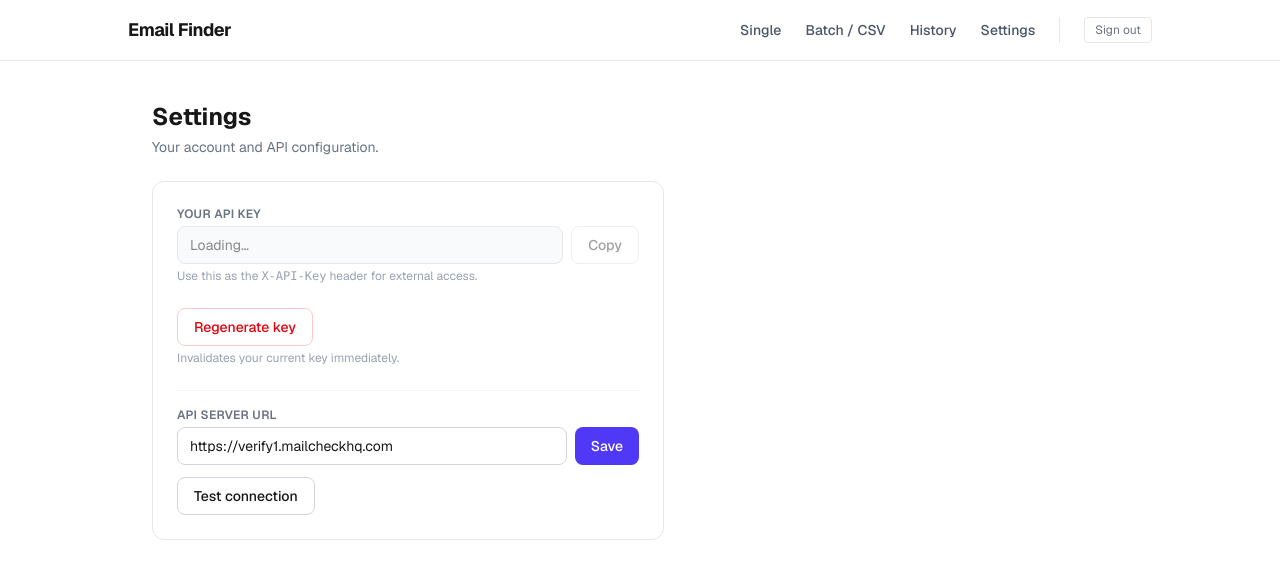
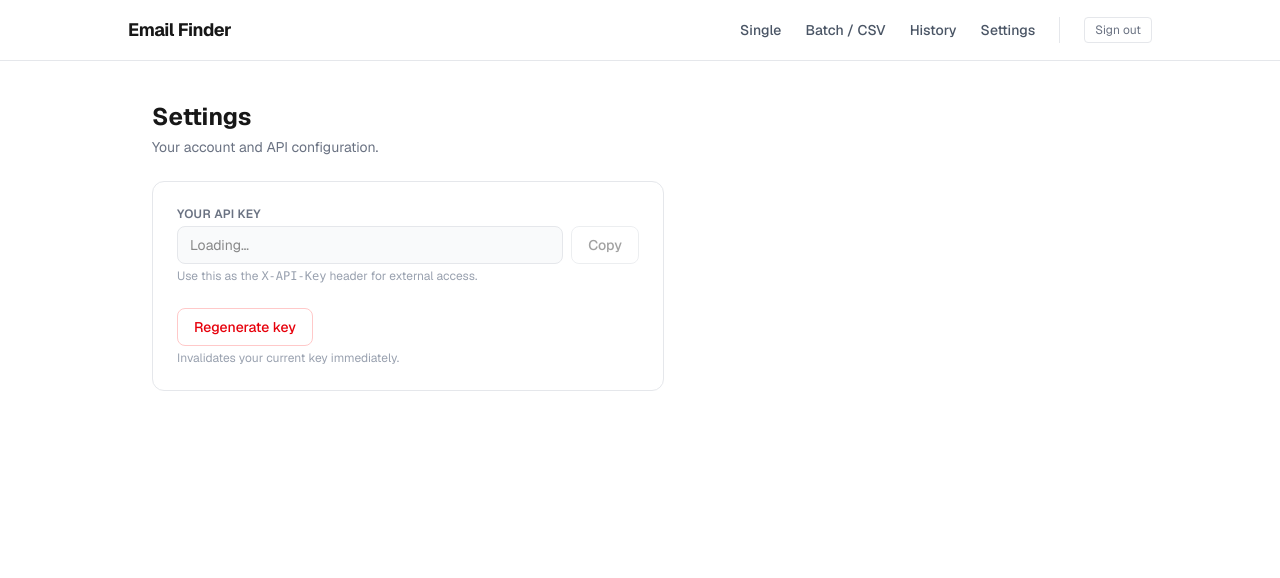
Before and after one commit to rmarkonabor/email-enumeration, a Next.js app in the folder webapp/: page /settings in a window 1280 px wide. Shown: the top 578 px of the page. Built offline with nearby package versions, Linux system fonts and the light colour scheme.

Commit message:
Remove API server URL from settings — auto-configured internally
https://claude.ai/code/session_01RfJL2tKBcvvWq86Q19AWfL

```diff
--- a/webapp/app/settings/page.tsx
+++ b/webapp/app/settings/page.tsx
@@ -5,19 +5,11 @@ import { createClient } from "@/lib/supabase/client";
 
 export default function SettingsPage() {
   const [apiKey, setApiKey] = useState("");
-  const [baseUrl, setBaseUrl] = useState("");
   const [copied, setCopied] = useState(false);
-  const [urlSaved, setUrlSaved] = useState(false);
   const [regenerating, setRegenerating] = useState(false);
-  const [testing, setTesting] = useState(false);
-  const [testResult, setTestResult] = useState<{ ok: boolean; message: string } | null>(null);
   const supabase = createClient();
 
   useEffect(() => {
-    setBaseUrl(
-      localStorage.getItem("ef_base_url") ||
-      "https://verify1.mailcheckhq.com"
-    );
     loadApiKey();
   }, []);
 
@@ -54,28 +46,6 @@ export default function SettingsPage() {
       localStorage.setItem("ef_api_key", newKey);
     }
     setRegenerating(false);
-  }
-
-  function saveBaseUrl() {
-    localStorage.setItem("ef_base_url", baseUrl.trim().replace(/\/$/, ""));
-    setUrlSaved(true);
-    setTimeout(() => setUrlSaved(false), 2000);
-  }
-
-  async function testConnection() {
-    setTesting(true);
-    setTestResult(null);
-    const url = (baseUrl.trim().replace(/\/$/, "") || localStorage.getItem("ef_base_url") || "");
-    try {
-      const res = await fetch(`${url}/health`);
-      setTestResult(res.ok
-        ? { ok: true, message: "Connected successfully." }
-        : { ok: false, message: `Server returned HTTP ${res.status}` });
-    } catch (e: unknown) {
-      setTestResult({ ok: false, message: e instanceof Error ? e.message : "Connection failed" });
-    } finally {
-      setTesting(false);
-    }
   }
 
   return (
@@ -115,38 +85,6 @@ export default function SettingsPage() {
           </button>
           <p className="text-xs text-gray-400 mt-1">Invalidates your current key immediately.</p>
         </div>
-
-        <div className="pt-4 border-t border-gray-100 space-y-3">
-          <div>
-            <label className="block text-xs font-semibold text-gray-500 uppercase tracking-wide mb-1">API Server URL</label>
-            <div className="flex gap-2">
-              <input
-                className="flex-1 border border-gray-300 rounded-lg px-3 py-2 text-sm outline-none focus:border-indigo-500 transition-colors"
-                value={baseUrl}
-                onChange={e => setBaseUrl(e.target.value)}
-                placeholder="https://verify1.mailcheckhq.com"
-              />
-              <button
-                onClick={saveBaseUrl}
-                className="px-4 py-2 bg-indigo-600 text-white rounded-lg text-sm font-medium hover:bg-indigo-700 transition-colors"
-              >
-                {urlSaved ? "Saved!" : "Save"}
-              </button>
-            </div>
-          </div>
-          <button
-            onClick={testConnection}
-            disabled={testing}
-            className="px-4 py-2 border border-gray-300 rounded-lg text-sm font-medium hover:bg-gray-50 disabled:opacity-50 transition-colors"
-          >
-            {testing ? "Testing…" : "Test connection"}
-          </button>
-          {testResult && (
-            <div className={`px-4 py-3 rounded-lg text-sm ${testResult.ok ? "bg-green-50 border border-green-200 text-green-700" : "bg-red-50 border border-red-200 text-red-700"}`}>
-              {testResult.message}
-            </div>
-          )}
-        </div>
       </div>
     </div>
   );
```
